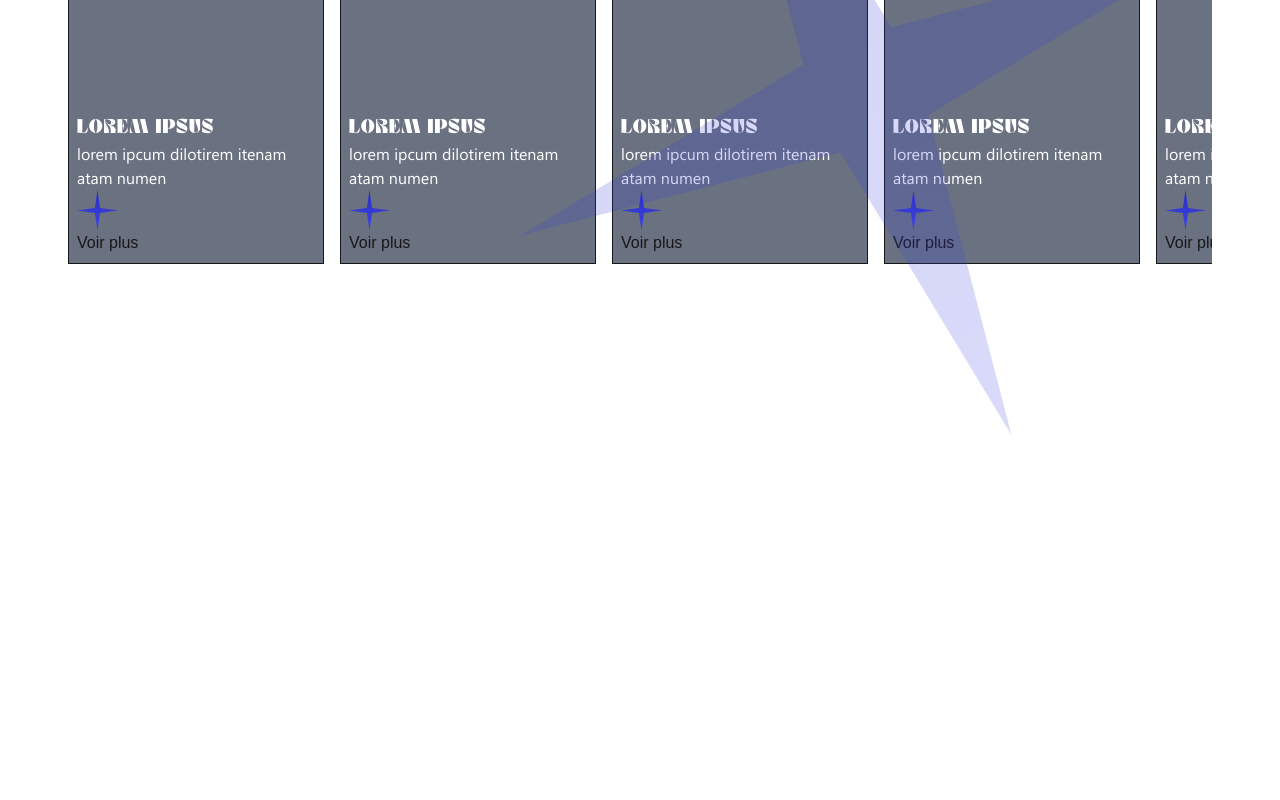
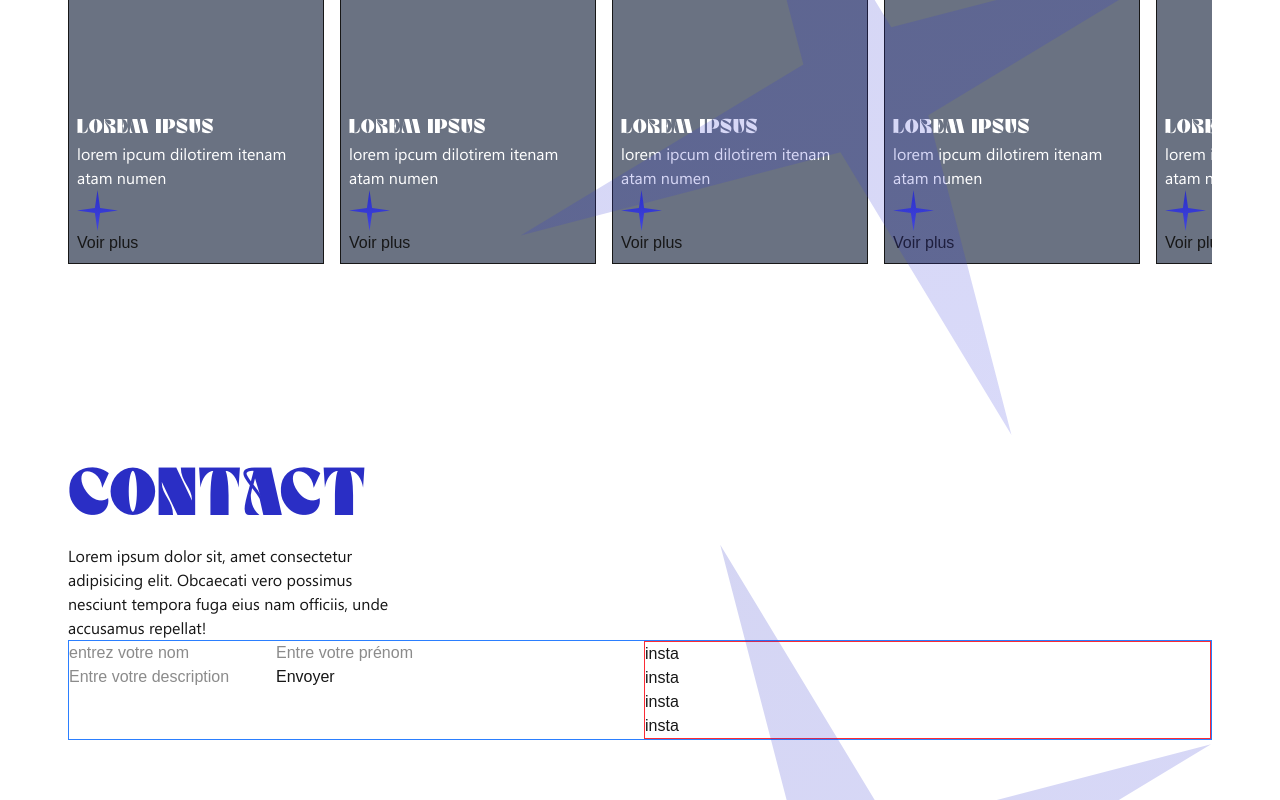
Before and after one commit to Aihos/portfolio2025, a Next.js app: page /home in a window 1280 px wide. Shown: the part 2000-2800 px from the top of the page. Before the commit the page ends 2448 px from the top, so only its background shows below. Built offline with nearby package versions, Linux system fonts and the light colour scheme.

Commit message:
ajout compoentn contact

```diff
--- a/app/(pages)/_components/Button.tsx
+++ b/app/(pages)/_components/Button.tsx
@@ -1,11 +1,15 @@
+import Link from "next/link"
 
 
-export default function Button({texte, className} : {texte: string, className ?: string}){
+export default function Button({texte, className, url} : {texte: string, className ?: string, url ?: string}){
 
     return(
+        <Link href={url || "#"}>
         <button className={`px-16 mt-4 button py-4 border-1 uppercase text-sm text-primary transition-all bg-white hover:bg-primary border-[#2A2EC5] ` + className}>
             {texte}
         </button>
+        </Link>
+
     )
 
 }
--- /dev/null
+++ b/app/(pages)/home/_components/contactHome.tsx
@@ -0,0 +1,34 @@
+import Bluestarsvg from "../../_components/svg/bluestar";
+
+
+export default function ContactHome(){
+
+    return(
+        <div className="relative min-h-[100vh] h-full w-full">
+                   <div className="flex flex-row w-full justify-between ">
+                       <div>
+                           <h2 className="text-primary uppercase ">Contact</h2>
+                           <Bluestarsvg />
+                           <p className="max-w-1/3">Lorem ipsum dolor sit, amet consectetur adipisicing elit. Obcaecati vero possimus nesciunt tempora fuga eius nam officiis, unde accusamus repellat!</p>
+                        </div>
+                   </div>
+                   <div className="grid grid-cols-2 gap-2 w-full border-1 border-blue-500">
+                    <form className="w-full" action="">
+                        <input placeholder="entrez votre nom" type="text" />
+                        <input placeholder="Entre votre prénom" type="text" />
+                        <input placeholder="Entre votre description" type="text" />
+                        <button type="submit">Envoyer</button>
+                    </form>
+                    <div className="w-full border-1 border-red-500">
+                        <ul>
+                            <li>insta</li>
+                            <li>insta</li>
+                            <li>insta</li>
+                            <li>insta</li>
+                        </ul>
+                    </div>
+                   </div>
+
+               </div>
+    )
+}
--- a/app/(pages)/home/_components/projectHome.tsx
+++ b/app/(pages)/home/_components/projectHome.tsx
@@ -1,3 +1,4 @@
+import Link from "next/link";
 import Button from "../../_components/Button";
 import Bluestarsvg from "../../_components/svg/bluestar";
 import CarrouselProject from "./carrouselProject";
@@ -13,7 +14,7 @@ export default function ProjectHome(){
                     <Bluestarsvg />
                     <p className="max-w-1/3">Lorem ipsum dolor sit, amet consectetur adipisicing elit. Obcaecati vero possimus nesciunt tempora fuga eius nam officiis, unde accusamus repellat!</p>
                  </div>
-                <Button texte="Voir plus" />
+               <Button url="/galerie" texte="Voir plus" />
             </div>
             <div>
                 <CarrouselProject />
--- a/app/(pages)/home/page.tsx
+++ b/app/(pages)/home/page.tsx
@@ -1,5 +1,6 @@
 import Bluestarsvg from "../_components/svg/bluestar";
 import Logosvg from "../_components/svg/logo";
+import ContactHome from "./_components/contactHome";
 import HeaderHome from "./_components/headerHome";
 import ProfilHome from "./_components/profilHome";
 import ProjectHome from "./_components/projectHome";
@@ -13,6 +14,7 @@ export default function HomePage(){
             <HeaderHome />
             <ProfilHome />
             <ProjectHome />
+            <ContactHome />
         </div>
     )
 }
```
